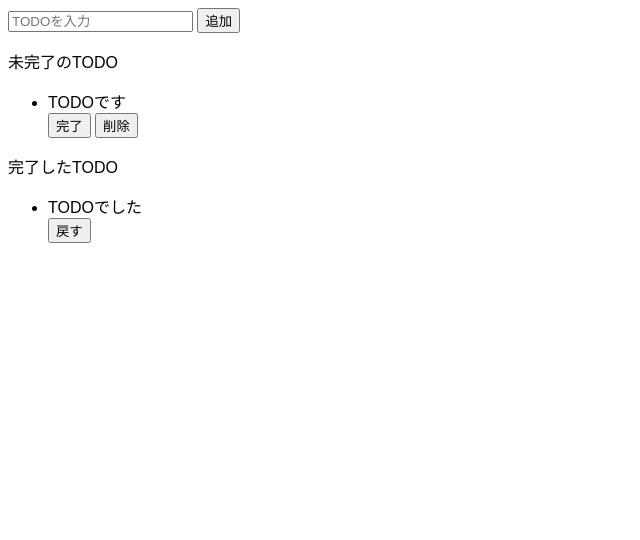
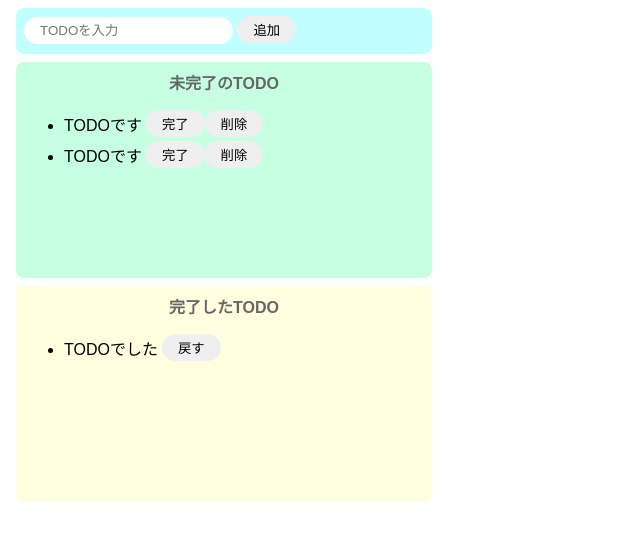
Before and after one commit to MITSUME3/sandbox-test-JS-TODO, a website built with Parcel: page index.html in a window 1280 px wide. Shown: the whole page, without its empty margins (0-640 px from the left). Built offline with nearby package versions, Linux system fonts and the light colour scheme.

Commit message:
CSSでスタイリング

```diff
--- a/index.html
+++ b/index.html
@@ -6,15 +6,20 @@
   </head>
 
   <body>
-    <div>
+    <div class="input-area">
       <input placeholder="TODOを入力" />
       <button>追加</button>
     </div>
 
-    <div>
-      <p>未完了のTODO</p>
+    <div class="incomplete-area">
+      <p class="title">未完了のTODO</p>
       <ul>
-        <div>
+        <div class="list-row">
+          <li>TODOです</li>
+          <button>完了</button>
+          <button>削除</button>
+        </div>
+        <div class="list-row">
           <li>TODOです</li>
           <button>完了</button>
           <button>削除</button>
@@ -22,10 +27,10 @@
       </ul>
     </div>
 
-    <div>
-      <p>完了したTODO</p>
+    <div class="complete-area">
+      <p class="title">完了したTODO</p>
       <ul>
-        <div>
+        <div class="list-row">
           <li>TODOでした</li>
           <button>戻す</button>
         </div>
--- a/src/styles.css
+++ b/src/styles.css
@@ -1,3 +1,66 @@
 body {
   font-family: sans-serif;
 }
+
+input {
+  border-radius: 16px;
+  border: none;
+  padding: 6px 16px;
+  outline: none;
+}
+
+button {
+  border-radius: 16px;
+  border: none;
+  padding: 4px 16px;
+}
+
+button:hover {
+  background-color: #ff7fff;
+  color: #fff;
+  cursor: pointer;
+}
+
+li {
+  margin-right: 4px;
+}
+
+.input-area {
+  background-color: #c1ffff;
+  width: 400px;
+  height: 30px;
+  padding: 8px;
+  margin: 8px;
+  border-radius: 8px;
+}
+
+.incomplete-area {
+  background-color: #c6ffe2;
+  width: 400px;
+  min-height: 200px;
+  padding: 8px;
+  margin: 8px;
+  border-radius: 8px;
+}
+
+.complete-area {
+  background-color: #ffffe0;
+  width: 400px;
+  min-height: 200px;
+  padding: 8px;
+  margin: 8px;
+  border-radius: 8px;
+}
+
+.title {
+  text-align: center;
+  margin-top: 0;
+  font-weight: bold;
+  color: #666;
+}
+
+.list-row {
+  display: flex;
+  align-items: center;
+  padding-bottom: 4px;
+}
```
